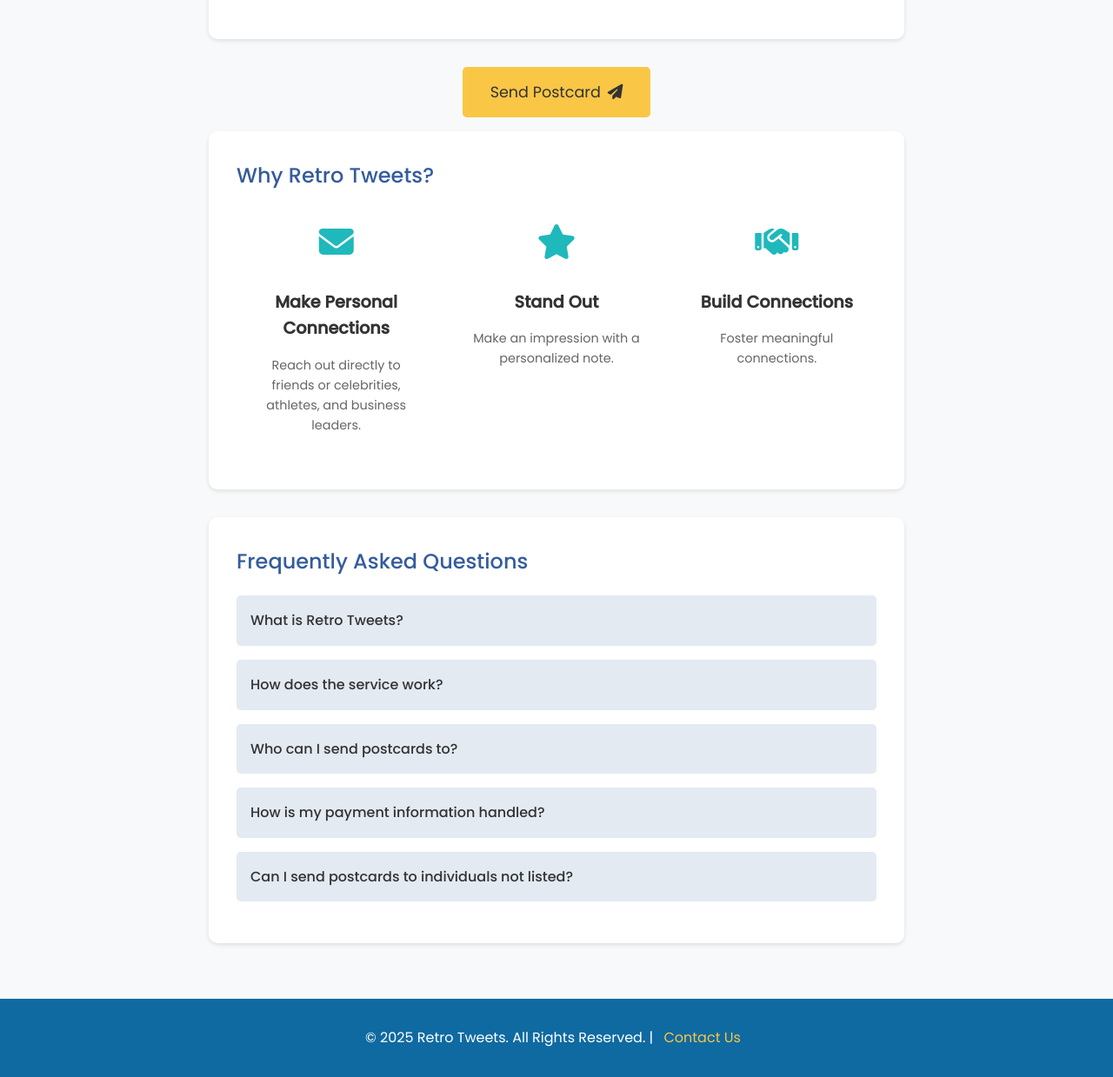
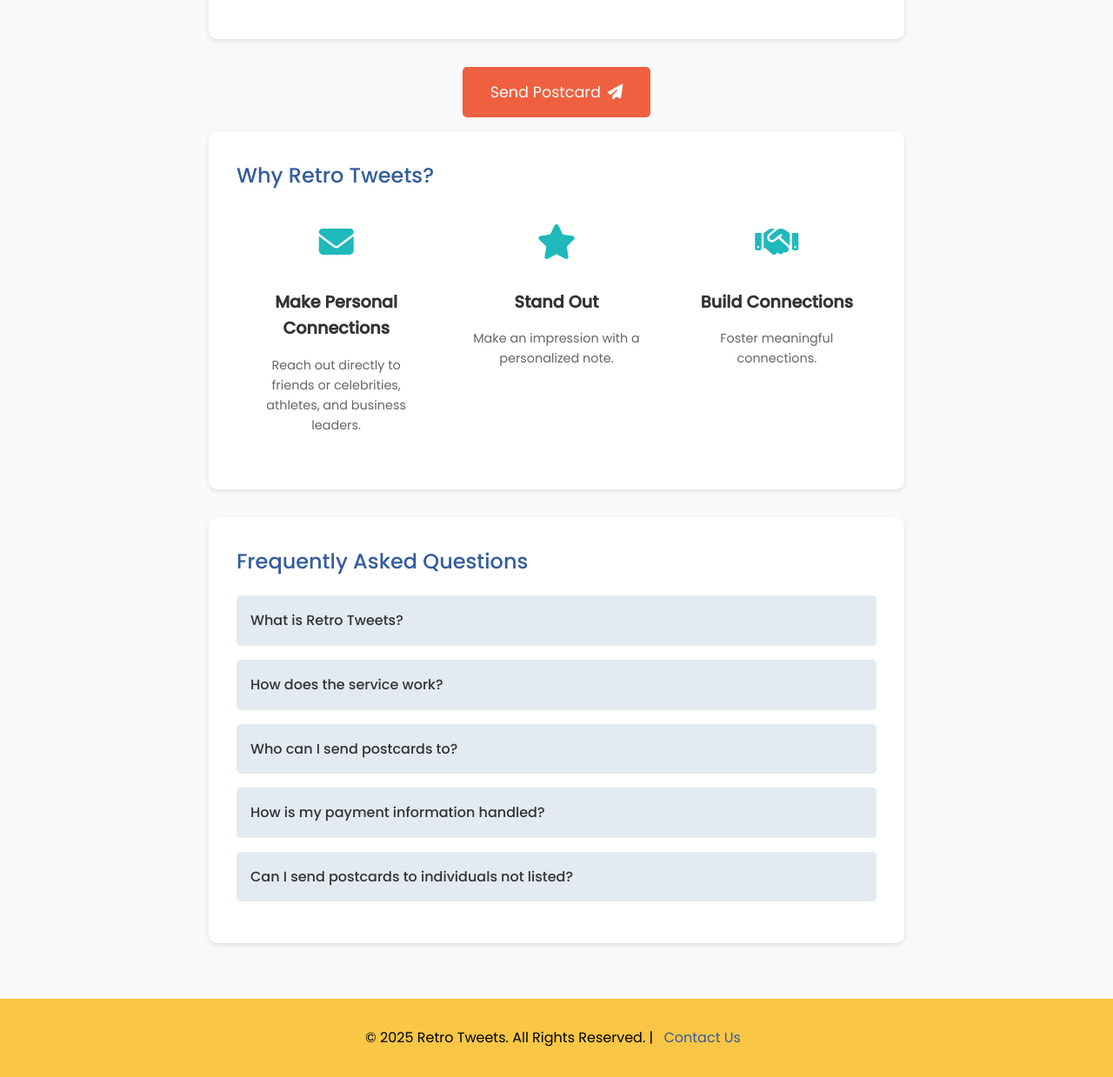
Before and after one commit to tinyinfinity/retrotweets, a plain HTML site: page index.html in a window 1280 px wide. Shown: the part 814-2053 px from the top of the page at 87% size. Drawn offline with Linux system fonts and the light colour scheme; a script that the page names is missing.

Commit message:
Update index.html

```diff
--- a/index.html
+++ b/index.html
@@ -135,8 +135,8 @@
       border-radius: 0 0 5px 5px;
     }
     button {
-      background-color: #f9c646; /* Yellow */
-      color: #333;
+      background-color: #ef6040; /* Orange */
+      color: white;
       border: none;
       padding: 1rem 2rem;
       border-radius: 5px;
@@ -149,7 +149,7 @@
       margin: 1rem auto;
     }
     button:hover {
-      background-color: #ef6040; /* Orange */
+      background-color: #345c9d; /* Blue */
       color: white;
     }
     .modal, .help-modal, .warning-modal, .contact-modal {
@@ -196,16 +196,16 @@
     footer {
       text-align: center;
       padding: 1rem;
-      background-color: #0f6aa1; /* Blue */
-      color: white;
+      background-color: #f9c646; /* Yellow */
+      color: black;
     }
     footer a {
-      color: #f9c646; /* Yellow */
+      color: #345c9d; /* Blue */
       text-decoration: none;
       margin: 0 0.5rem;
     }
     footer a:hover {
-      color: #ef6040; /* Orange */
+      color: #1fb9bb; /* Teal */
       text-decoration: underline;
     }
     /* Contact Form Styling */
```
